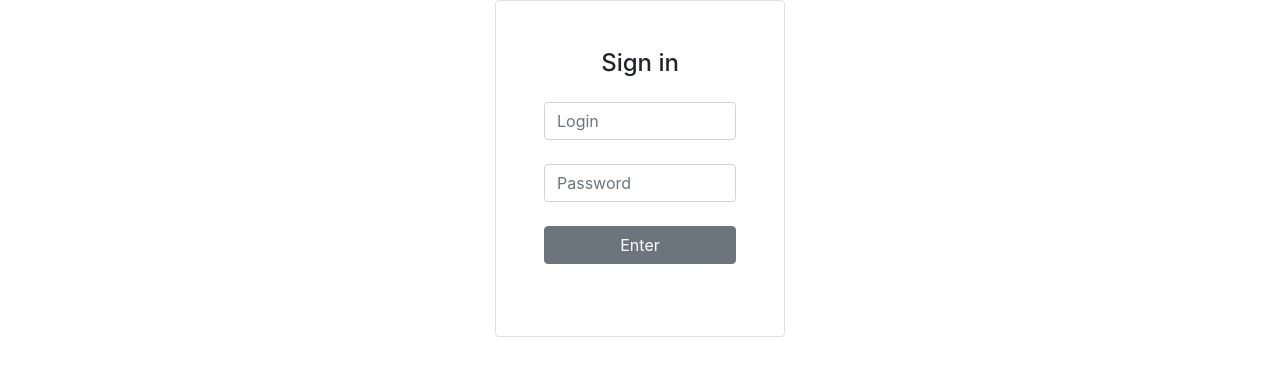
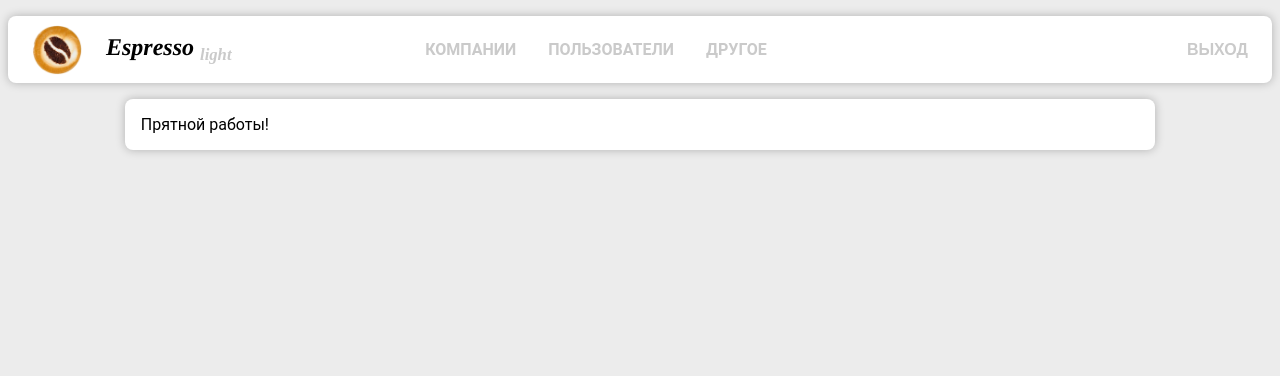
Before and after one commit to GermanSincovic/espressolight, a PHP site: page /view/v_main.php in a window 1280 px wide. Shown: the top 376 px of the page. Run offline with PHP 8.4, Linux system fonts and the light colour scheme; data that the repository does not hold is empty; style sheets or scripts are compiled from the project's sources; some libraries are stand-ins or nearby versions.

Commit message:
Data & Table Rendering

```diff
--- /dev/null
+++ b/css/main.sass
@@ -0,0 +1,94 @@
+$font-stack: Roboto, Arial, Courier New
+$body-color: #ececec
+$layer-color: #ffffff
+$secondary-color: #cacaca
+$dark-color: #3a3a3a
+
+body
+	box-sizing: border-box
+	font-family: $font-stack
+
+.shadow
+	box-shadow: 0 0 10px rgba(0,0,0,0.25)
+
+.border-rounded
+	border-radius: 0.5em
+
+body
+	padding: 1em
+	margin: 0
+	display: flex
+	width: 100%
+	flex-direction: column
+	align-items: center
+	background-color: $body-color
+
+nav, section
+	display: flex
+	width: 100%
+	padding: 0.5em
+	flex-direction: row
+	justify-content: space-between
+	align-items: center
+	background-color: $layer-color
+	a
+		font-family: Times
+		display: flex
+		margin: 0 1em
+		justify-content: space-between
+		align-items: center
+		h1
+			margin: 0 1em
+			sub
+				font-family: Copperplate
+				color: $secondary-color
+
+.btn
+	display: flex
+	padding: 1em
+	border: none
+	background-color: transparent
+	font-size: 1em
+	font-weight: 600
+	color: $secondary-color
+	text-transform: uppercase
+	outline: none
+	&:hover
+		cursor: pointer
+		color: $dark-color
+
+.active
+	color: $dark-color
+
+.hidden
+	display: none
+
+.g-devider
+	width: 100%
+	height: 1em
+
+#nav-controls
+	display: flex
+	flex-direction: row
+	width: 50%
+
+section
+	width: 80%
+	padding: 1em
+
+#spinner
+	display: flex
+	height: 50px
+	width: 50px
+	background-image: url('../img/logo.png')
+	background-size: cover
+	animation: spin 2s linear infinite
+
+@keyframes spin
+	0%
+		transform: rotate(0deg)
+	100%
+		transform: rotate(360deg)
+
+#main
+	table
--- a/index.php
+++ b/index.php
@@ -1,30 +1,40 @@
 <?
-
 session_start();
-
 require_once("model/config.php");
-
 load_models();
 
 if($Router -> interface == 'api'){
 
-	if( !$_POST['login'] && !$_POST['logout'] ){ $API = new API(); }
+	$API = new API();
 
 } else {
 
-	// USER MODEL
-	// UNDER CONSTRUCTION
-	if( !$User ){ $User = new User(); }
-	if( $_POST['login']  ){ $User ->  login(); }
+	// USER
+	$User = new User();
+
+	if( $_POST['login'] ){ $User -> login(); }
+
+	if ( $_SESSION["auth"]["role"] == 'anonimous' ) {
+
+		require_once('view/v_login.php');
+
+	} else {
+
+		if ( $Router -> interface == $_SESSION["auth"]["role"] ) {
+			require_once('view/v_main.php');
+		} else {
+			header('Location: '.DOMAIN.$_SESSION["auth"]["role"]);
+		}
+
+	}
+
 	if( $_POST['logout'] ){ $User -> logout(); }
 
-	switch ($_SESSION["auth"] -> role) {
-		case 'anonimous': include('view/v_login.php'); break;
-		case 'master': var_dump("master"); break;
-		case 'admin': var_dump("admin"); break;
-	}
-	// var_dump($_SESSION);
 }
 
 
+	// Eof USER
+
+	// var_dump($_SESSION);
+
 ?>
--- /dev/null
+++ b/js/data_workshop.js
@@ -0,0 +1,19 @@
+function DataWorkshop(component){
+
+	this.component = component;
+
+	this.getData = function(callback){
+		$.ajax({
+	        url: "/api/" + this.component,
+	        type: "GET",
+	        beforeSend: function () {
+	        	$("#main").html("<div id='spinner'></div>");
+			},
+			dataType: "json",
+	        success: function(data){
+	        	// $("#main").html("<div id='spinner'></div>");
+	        	callback(data);
+			}
+		});
+	}
+}
--- a/js/main.js
+++ b/js/main.js
@@ -0,0 +1,19 @@
+function switchNavBtn(){
+	$("#nav-controls > div").removeClass('active');
+	$("#nav-controls > [data-route='" + window.location.hash.replace('#', '') + "']").addClass('active');
+}
+
+function showData(){
+	var hComponent = window.location.hash.replace('#', '');
+	if (hComponent) {
+		var data_workshop = new DataWorkshop(hComponent);
+			data_workshop.getData(TableDrawer);
+	}
+}
+
+$("#nav-controls")[0].addEventListener('click', function(e){
+	window.location.hash = e.target.dataset.route;
+});
+
+window.onload = function(){ switchNavBtn(); showData(); }
+window.onhashchange = function(){ switchNavBtn(); showData(); }
--- a/model/m_api.php
+++ b/model/m_api.php
@@ -85,6 +85,7 @@ class API{
 			case 'GET':
 				if ($body && !$subcomponent){ $q .= " WHERE" . $this -> parseRequestBody($body, 'AND'); }
 				elseif (!$body && $subcomponent) { $q .= " WHERE `id`='" . $subcomponent . "'"; }
+				elseif (!$body && !$subcomponent) { $q .= ""; }
 				else { $this -> message(400); }
 				break;
 			case 'POST':
--- a/model/m_user.php
+++ b/model/m_user.php
@@ -1,15 +1,10 @@
 <?
 class User{
 
-	public $id;
-	public $login;
-	public $role;
-	public $name;
-	public $surname;
-
 	public function __construct(){
-		$this -> role = "anonimous";
-		$_SESSION["auth"] = $this;
+		if(!$_SESSION["auth"]){
+			$_SESSION["auth"]["role"] = "anonimous";
+		}
 	}
 
 	public function login(){
@@ -17,14 +12,12 @@ class User{
 		$tmpArr['password'] = md5($_POST['password']);
 		$tmpObj = new API("GET", "users", false, $tmpArr);
 		$result = $tmpObj -> response;
+		unset($result['password']);
+		unset($result['photo']);
 		if (count($result) == 1) {
-			$this -> id = $result[1]['id'];
-			$this -> login = $result[1]['login'];
-			$this -> role = $result[1]['role'];
-			$this -> name = $result[1]['name'];
-			$this -> surname = $result[1]['surname'];
+			$_SESSION["auth"] = $result[1];
 		}
-		$_SESSION["auth"] = $this;
+		header('Location: '.DOMAIN);
 	}
 
 	public function logout(){
@@ -32,7 +25,7 @@ class User{
 		session_destroy();
 		global $DB;
 		unset($DB);
-		header('Location: /');
+		header('Location: '.DOMAIN);
 	}
 }
 ?>
--- /dev/null
+++ b/view/v_container.php
@@ -0,0 +1,4 @@
+<div class="g-devider"></div>
+<section id="main" class="shadow border-rounded">
+	Прятной работы!
+</section>
--- /dev/null
+++ b/view/v_footer.php
@@ -0,0 +1,6 @@
+		<script src="https://ajax.googleapis.com/ajax/libs/jquery/3.4.1/jquery.min.js"></script>
+		<script src="../js/data_workshop.js"></script>
+		<script src="../js/table_drawer.js"></script>
+		<script src="../js/main.js"></script>
+	</body>
+</html>
--- /dev/null
+++ b/view/v_header.php
@@ -0,0 +1,7 @@
+<!DOCTYPE html>
+<html>
+	<head>
+		<title>Espresso | Control panel</title>
+		<link rel="stylesheet" href="<?=DOMAIN.'css/main.css';?>">
+	</head>
+	<body>
--- /dev/null
+++ b/view/v_main.php
@@ -0,0 +1,6 @@
+<?
+	require_once('v_header.php');
+	require_once('v_navigation.php');
+	require_once('v_container.php');
+	require_once('v_footer.php');
+?>
--- /dev/null
+++ b/view/v_navigation.php
@@ -0,0 +1,17 @@
+<nav class="shadow border-rounded">
+	<a class="navbar-brand">
+		<img src="../img/logo.png" class="mr-3" width="50" height="50" alt="EspressoLIGHT">
+		<h1>
+			<i>Espresso <sub><small>light</small></sub></i>
+		</h1>
+	</a>
+	<div id="nav-controls">
+		<div class="btn" data-route="companies">Компании</div>
+		<div class="btn" data-route="users">Пользователи</div>
+		<div class="btn" data-route="other">Другое</div>
+	</div>
+	<form action="<?=DOMAIN;?>" method="POST">
+		<input class="btn" type="submit" value="Выход">
+		<input type="hidden" name="logout" value="1">
+	</form>
+</nav>
```
Also changed, not shown: css/main.css (added, +131 -0 lines), js/table_drawer.js (added, +51 -0 lines), view/v_control_panel.php (deleted, +0 -69 lines), img/spinner.gif (added), 1 other file.
